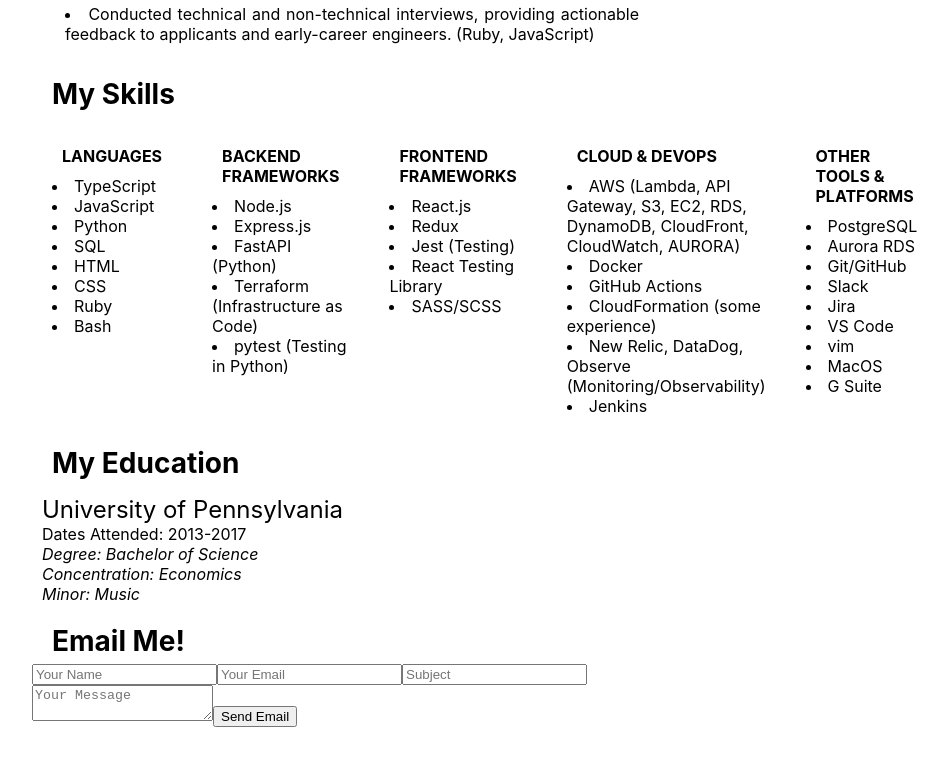
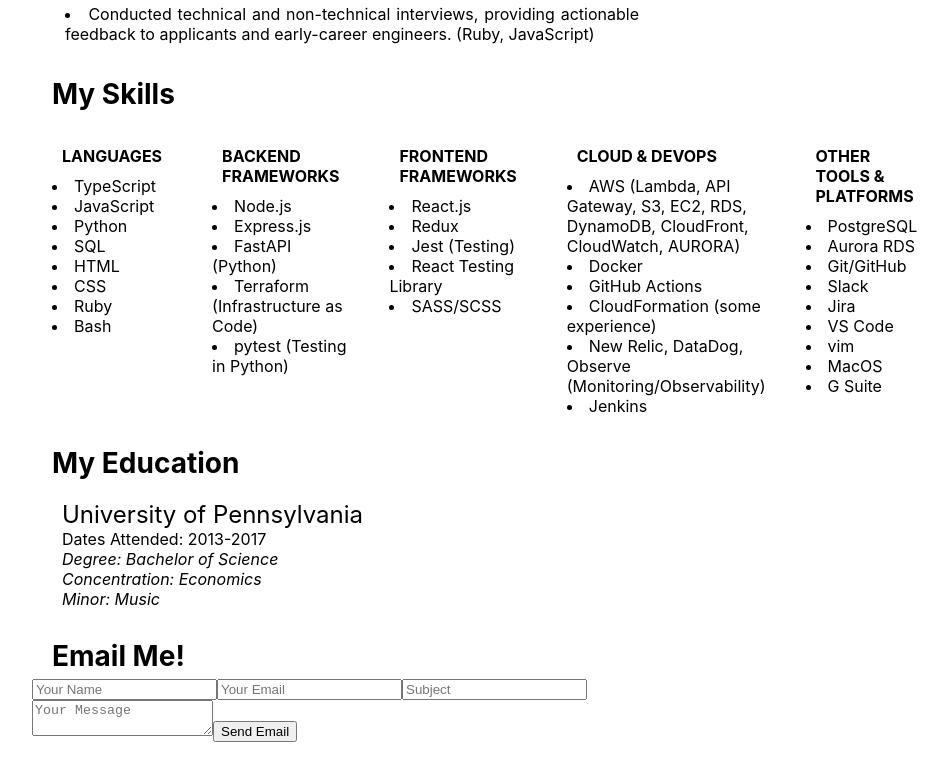
Before and after one commit to KaiFujimoto/Kai-Website, a React (Create React App) app: page / in a window 1280 px wide. Shown: the part 1523-2303 px from the top of the page, without its empty margins (288-1236 px from the left). Built offline with nearby package versions, Linux system fonts and the light colour scheme.

Commit message:
chore: add css labels to format the section

```diff
--- a/src/components/MyEducation.tsx
+++ b/src/components/MyEducation.tsx
@@ -11,11 +11,11 @@
 		}
 	};
 	return (
-		<div>
+		<div className="inner-section">
 			<div className="section title">
 				My Education
 			</div>
-			<div>
+			<div className="section body">
 				{
 					Object.values(education).map( school => {
 						return (
```
